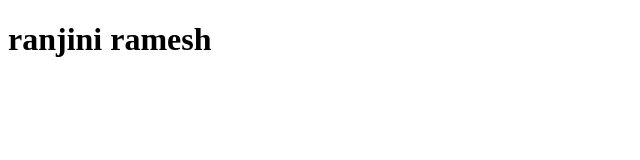
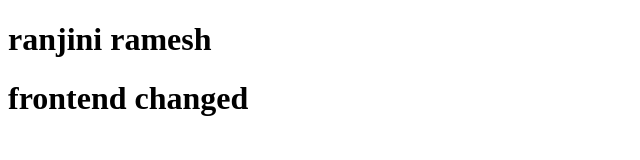
Before and after one commit to RANJINI174/samplerepos, a plain HTML site: page index.html in a window 1280 px wide. Shown: the whole page, without its empty margins (0-640 px from the left). Drawn offline with Linux system fonts and the light colour scheme.

Commit message:
feat : added some frontend code

```diff
--- a/index.html
+++ b/index.html
@@ -7,5 +7,6 @@
 </head>
 <body>
     <h1>ranjini ramesh</h1>
+    <h1>frontend changed</h1>
 </body>
 </html>
```
